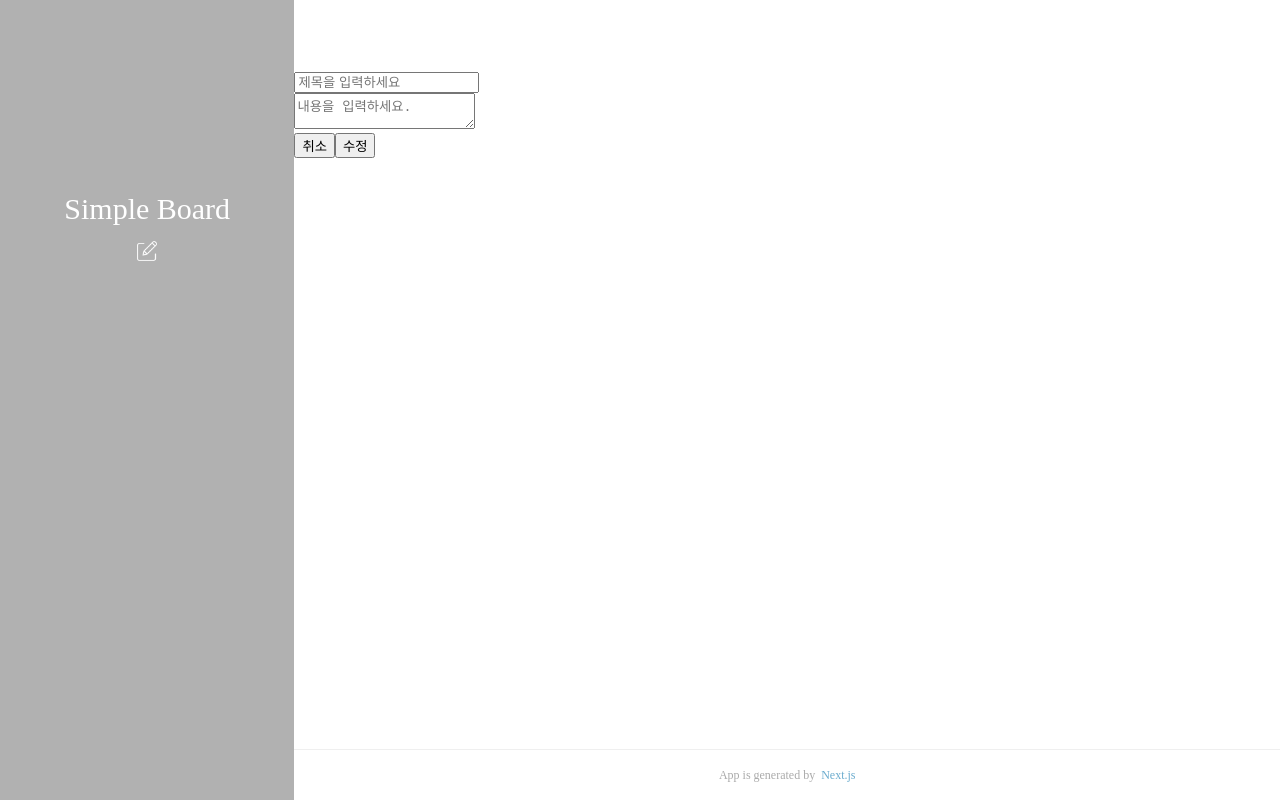
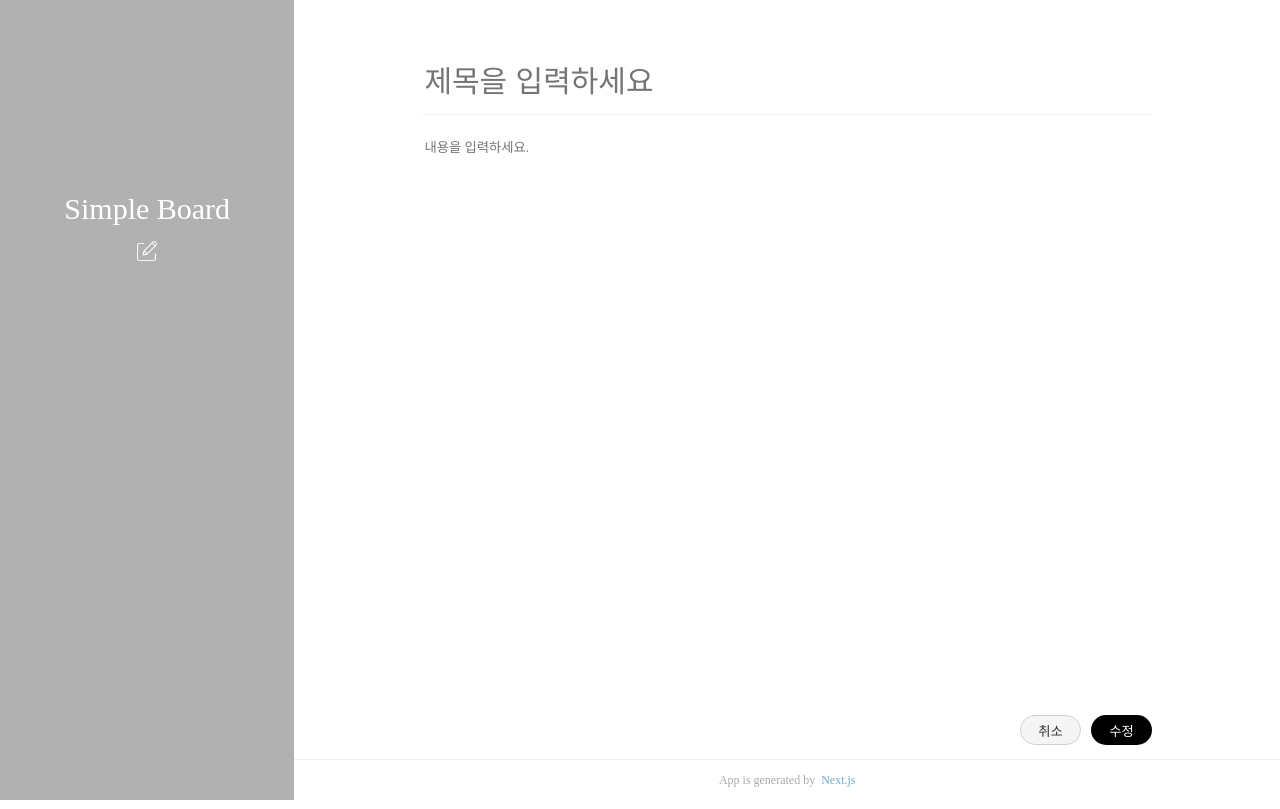
Before and after one commit to alkalisummer/nextjs-board-app, a Next.js app: page /posts/edit/1 in a window 1280 px wide. Built offline with nearby package versions, Linux system fonts and the light colour scheme; no server answers; a web font is replaced by a local one.

Commit message:
작성 취소 오류 수정, css 수정

```diff
--- a/app/page.tsx
+++ b/app/page.tsx
@@ -30,7 +30,7 @@ const HomePage = async () => {
 
 const PostItem = ({ post }: any) => {
   const { id, title, content, updated } = post || {};
-  const dateFormat = new Date(updated).toLocaleString('ko-kr', { hour12: false, timeStyle: 'medium', dateStyle: 'long' }).substr(0, 18);
+  const dateFormat = new Date(updated).toLocaleString('ko-kr', { hour12: false, timeStyle: 'short', dateStyle: 'long' });
   return (
     <div className='home_post_title_content'>
       <Link href={`/posts/detail/${id}`}>
--- a/app/posts/detail/[id]/page.tsx
+++ b/app/posts/detail/[id]/page.tsx
@@ -4,7 +4,7 @@ import Link from 'next/link';
 
 const PostDetailPage = async ({ params }: any) => {
   const post = await fetchPost(params.id);
-  const dateFormat = new Date(post.updated).toLocaleString('ko-kr', { hour12: false, timeStyle: 'medium', dateStyle: 'long' }).substr(0, 18);
+  const dateFormat = new Date(post.updated).toLocaleString('ko-kr', { hour12: false, timeStyle: 'short', dateStyle: 'long' });
   return (
     <div className='post_div'>
       <div className='post_title_created'>
--- a/app/posts/edit/[id]/page.tsx
+++ b/app/posts/edit/[id]/page.tsx
@@ -38,11 +38,6 @@ const EditPost = ({ params }: any) => {
     router.push(`/posts/detail/${params.id}`);
   };
 
-  const handleCancel = (e) => {
-    e.preventDefault();
-    router.push(`/posts/detail/${params.id}`);
-  };
-
   return (
     <form
       className='post_div'
@@ -65,7 +60,8 @@ const EditPost = ({ params }: any) => {
       <div className='post_btn_div'>
         <button
           className='post_cancel_btn'
-          onClick={(e) => handleCancel(e)}>
+          onClick={() => router.push(`/posts/detail/${params.id}`)}
+          type='button'>
           취소
         </button>
         <button
--- a/app/posts/layout.tsx
+++ b/app/posts/layout.tsx
@@ -1,5 +1,5 @@
 import Link from 'next/link';
-import '../../styles/globals.css';
+import '../../styles/Post.css';
 
 export default function RootLayout({ children }: { children: React.ReactNode }) {
   return <div className='post_area'>{children}</div>;
--- a/styles/Home.css
+++ b/styles/Home.css
@@ -7,6 +7,7 @@
 .home_post {
   padding-left: 8rem;
   padding-right: 8rem;
+  padding-top: 3rem;
 }
 
 .home_header {
--- a/styles/Post.css
+++ b/styles/Post.css
@@ -1,8 +1,14 @@
+.post_area {
+  height: 95%;
+}
+
 .post_div {
   padding-left: 8rem;
   padding-right: 8rem;
+  padding-top: 4rem;
   display: flex;
   flex-direction: column;
+  height: 98%;
 }
 
 .post_title_created {
@@ -40,15 +46,15 @@
   border-bottom: 0px solid #efefef;
   font-size: 30px;
   padding-bottom: 15px;
-  margin-bottom: 20px;
 }
 
 .post_content_textarea {
   border: none;
   margin-top: 20px;
-  height: 710px;
+  height: 76%;
   resize: none;
   font-family: 'Spoqa Han Sans Neo';
+  margin-bottom: 10px;
 }
 
 .mg-r-10 {
--- a/styles/globals.css
+++ b/styles/globals.css
@@ -39,7 +39,7 @@ body {
 
 .right_area {
   width: 77%;
-  padding-top: 4.5rem;
+  height: 100%;
 }
 
 .create_btn {
@@ -55,7 +55,7 @@ body {
   position: absolute;
   bottom: 0;
   width: 77%;
-  height: 50px;
+  height: 5%;
   border-top: 1px solid #efefef;
 
   display: flex;
```
